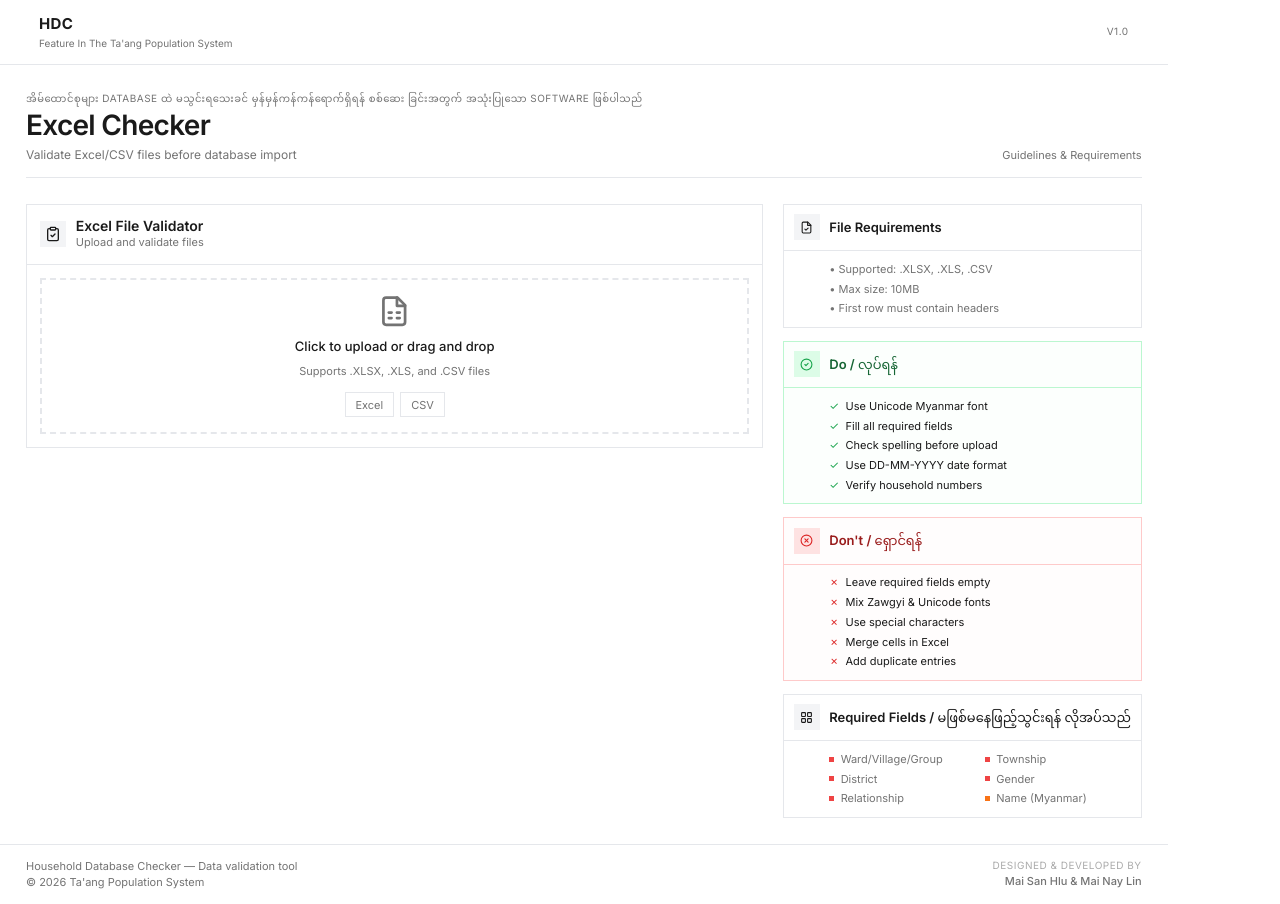
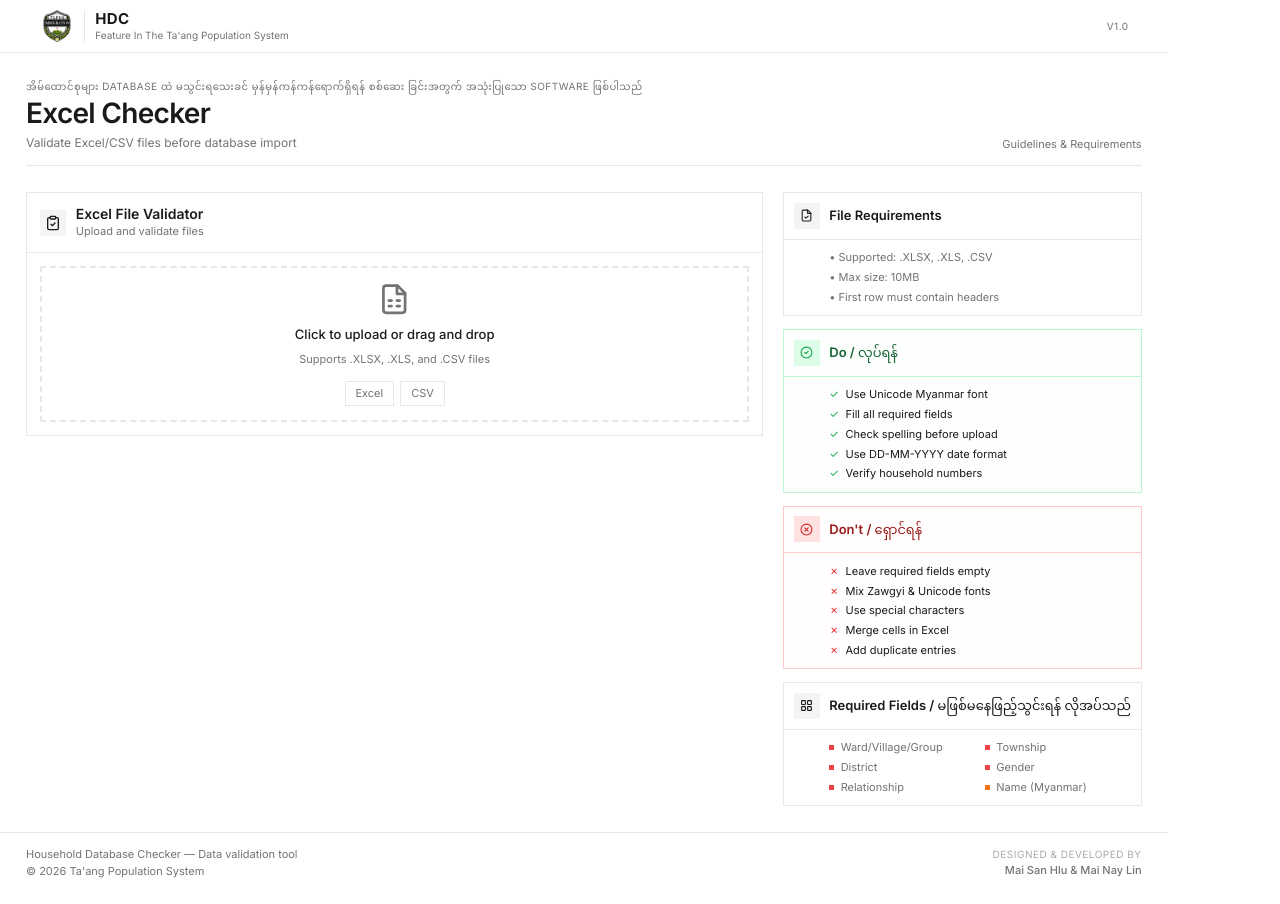
Before and after one commit to Naung-Kendrick/HDC, a React (Vite) app: page / in a window 1280 px wide. Built offline with nearby package versions, Linux system fonts and the light colour scheme.

Commit message:
Add TPS logo to header with systematic alignment

```diff
--- a/src/App.jsx
+++ b/src/App.jsx
@@ -6,10 +6,17 @@ function App() {
     <div className="min-h-screen bg-white flex flex-col" style={{ fontFamily: 'Inter, system-ui, sans-serif' }}>
       {/* Top Header - Full Width */}
       <header className="bg-white border-b border-[#E5E7EB]">
-        <div className="w-full mx-auto px-4 sm:px-5 lg:px-8 xl:px-12 py-3 sm:py-4 flex items-center justify-between max-w-[1600px]">
-          <div>
-            <div className="text-[13px] sm:text-[15px] font-bold text-[#1A1A1A] tracking-wide uppercase">HDC</div>
-            <div className="text-[9px] sm:text-[10px] text-[#737373]">Feature In The Ta'ang Population System</div>
+        <div className="w-full mx-auto px-4 sm:px-5 lg:px-8 xl:px-12 py-2 sm:py-3 flex items-center justify-between max-w-[1600px]">
+          <div className="flex items-center gap-2 sm:gap-3">
+            <img
+              src="/web_logo.png"
+              alt="TPS Logo"
+              className="h-8 sm:h-10 w-auto object-contain flex-shrink-0"
+            />
+            <div className="border-l border-[#E5E7EB] pl-2 sm:pl-3">
+              <div className="text-[13px] sm:text-[15px] font-bold text-[#1A1A1A] tracking-wide uppercase leading-tight">HDC</div>
+              <div className="text-[9px] sm:text-[10px] text-[#737373] leading-tight">Feature In The Ta'ang Population System</div>
+            </div>
           </div>
           <div className="text-[9px] sm:text-[10px] text-[#737373] uppercase tracking-wider">v1.0</div>
         </div>
```
